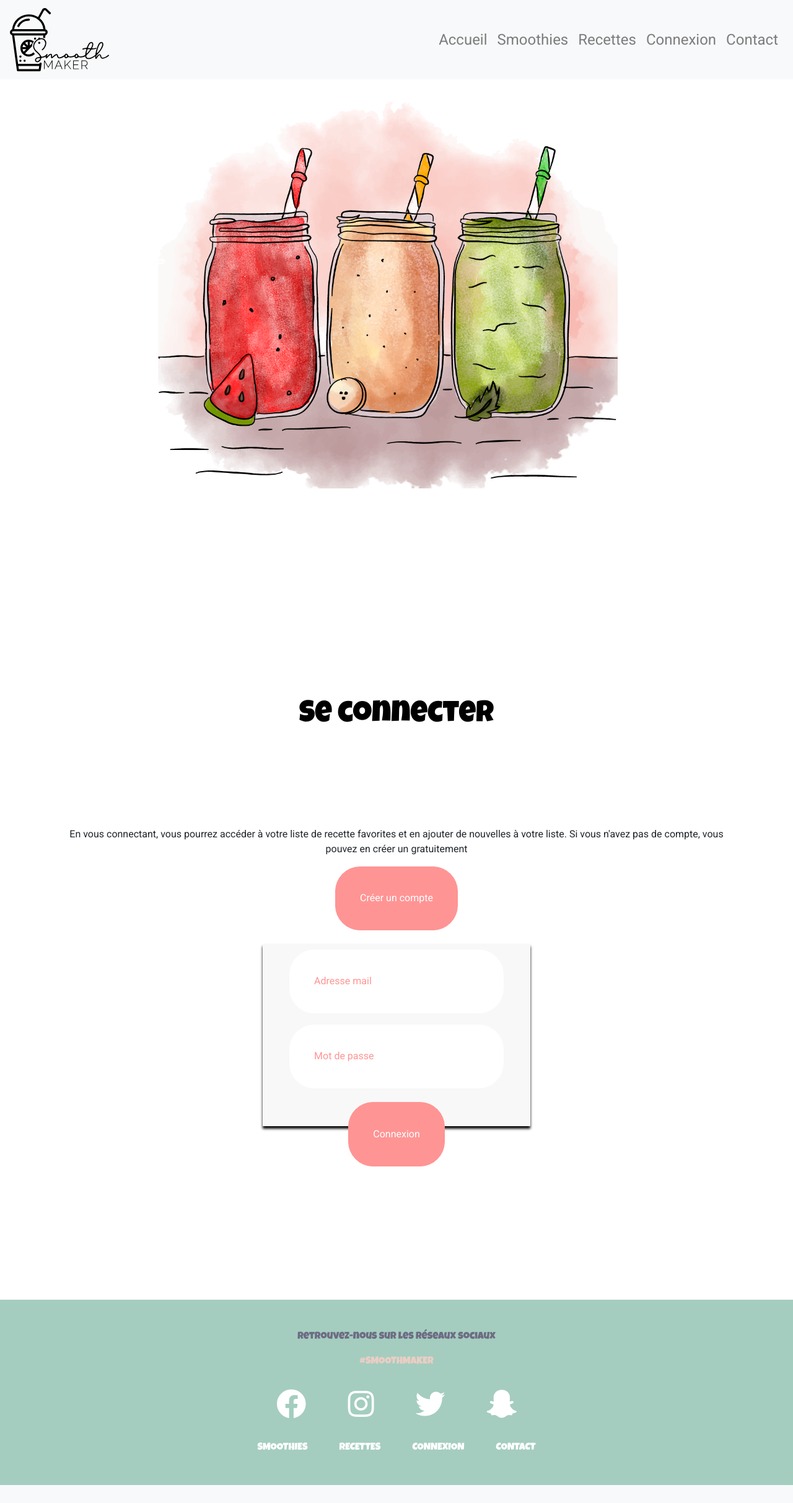
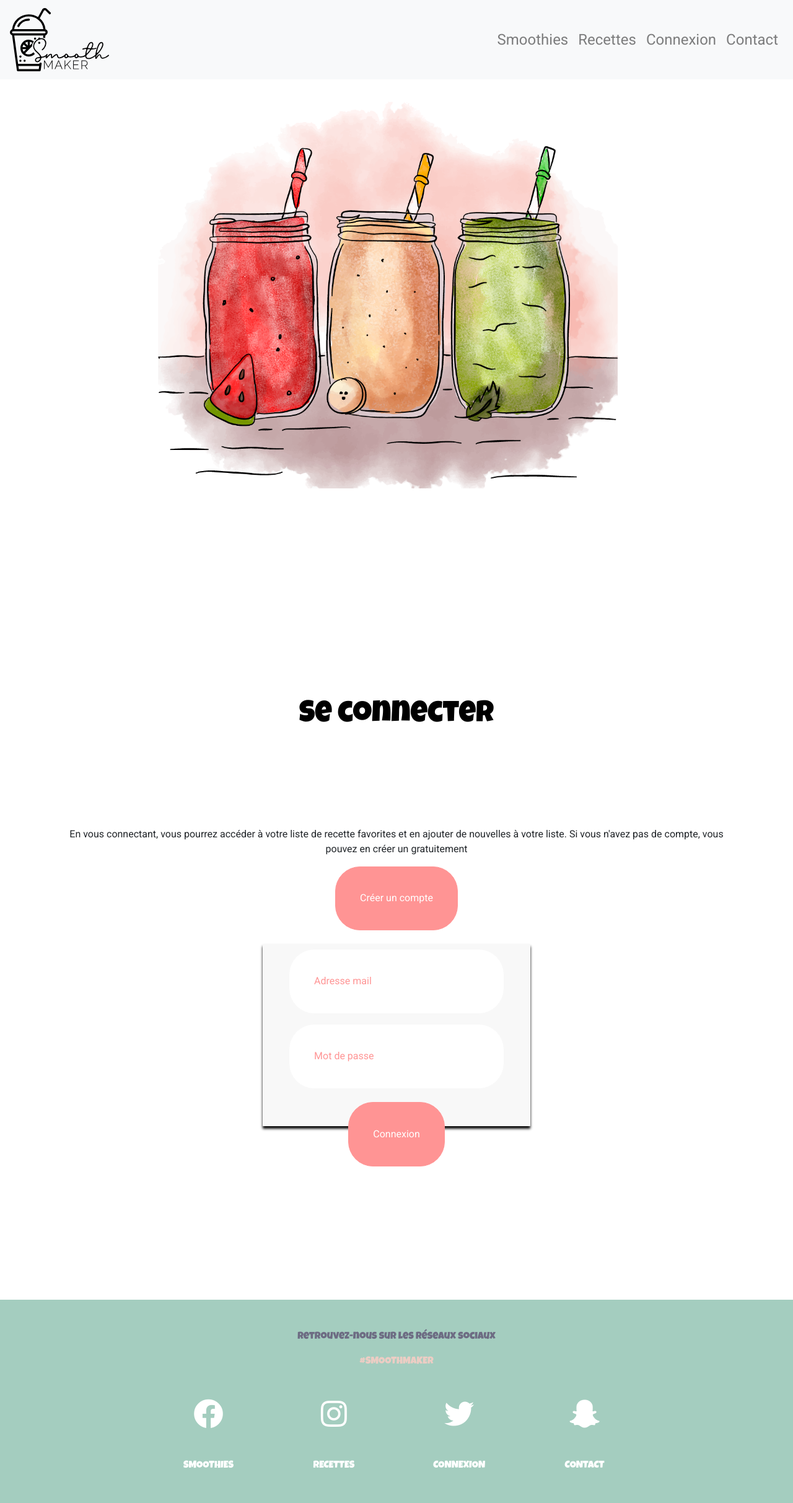
Before and after one commit to LojowskiBoris/smoothieShop, a PHP site: page /connexion.php in a window 1280 px wide. Shown: the whole page at 62% size. Before the commit the page ends 2396 px from the top, so only its background shows below. Run offline with PHP 8.4, Linux system fonts and the light colour scheme; some libraries are stand-ins or nearby versions.

Commit message:
mercredi

```diff
--- a/layout.phtml
+++ b/layout.phtml
@@ -48,16 +48,13 @@
 
             </div>
             <?php else:?>
-				<nav class="navbar navbar-expand-sm navbar-light bg-light">
+				<nav class="navbar navbar-expand-md navbar-light bg-light">
 					<a class="navbar-brand" href="index.php"><img class="logo" src="img/logo.svg" alt=""></a>
 						<button class="navbar-toggler" type="button" data-toggle="collapse" data-target="#navbarToggler" aria-controls="navbarToggler" aria-expanded="false" aria-label="Toggle navigation">
 							<span class="navbar-toggler-icon"></span>
 						</button>
 					<div class="collapse navbar-collapse text-center" id="navbarToggler">
 						<ul class="navbar-nav ml-auto mt-2 mt-lg-0 ">
-							<li class="nav-item">
-								<a class="nav-link" href="index.php">Accueil</a>
-							</li>
 							<li class="nav-item">
 								<a class="nav-link" href="smoothies.php">Smoothies</a>
 							</li>
@@ -88,19 +85,35 @@
 		<footer>
 			<p>Retrouvez-nous sur les réseaux sociaux</p>
 			<p>#SMOOTHMAKER</p>
-			<div id="reseaux-sociaux">
+			<div id="reseaux-sociaux" class="row justify-content-center">
+				<div class="col col-md-2 mt-3">
 					<a href="https://fr-fr.facebook.com/"><i class="fab fa-facebook"></i></a>
+				</div>
+				<div class="col col-md-2 mt-3">
 					<a href="https://www.instagram.com/?hl=fr"><i class="fab fa-instagram"></i></a>
+				</div>
+				<div class="col col-md-2 mt-3">
 					<a href="https://twitter.com/login?lang=fr"><i class="fab fa-twitter"></i></a>
+				</div>
+				<div class="col col-md-2 mt-3">
 					<a href="https://www.snapchat.com/l/fr-fr/download"><i class="fab fa-snapchat-ghost"></i></a>
 				</div>
-			<div id="nav-footer">
+			</div>
+			<div id="nav-footer" class="row justify-content-center">
+				<div class="col col-sm-5 col-md-2 mt-3">
 					<a href="#">SMOOTHIES</a>
+				</div>
+				<div class="col col-sm-5 col-md-2 mt-3">
 					<a href="recette.php">RECETTES</a>
+				</div>
+				<div class="col col-sm-5 col-md-2 mt-3">
 					<?php if($pseudo){echo("<a href='deconnexion.php'>DECONNEXION</a>");}else {
 						echo("<a href='connexion.php'>CONNEXION</a>");
 					}?>
+				</div>
+				<div class="col col-sm-5 col-md-2 mt-3">
 					<a href="contact.php">CONTACT</a>
+				</div>
 			</div>
 		</footer>
 		<script src="https://code.jquery.com/jquery-3.3.1.min.js"></script>
```
Lines whose indentation alone changed are shown as unchanged.
